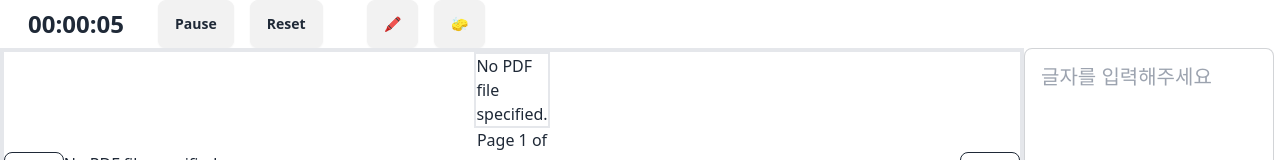
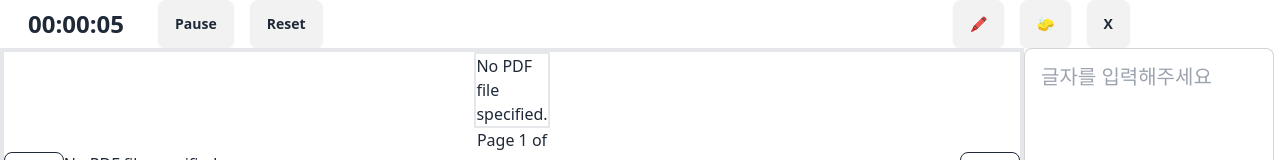
Before and after one commit to josuk0212/Help-Presentation, a React (Vite) app: page /Speaker in a window 1280 px wide. Shown: the top 160 px of the page. Built offline with nearby package versions, Linux system fonts and the light colour scheme.

Commit message:
feat: 발표자 페이지 나가기 버튼 UI 구현

```diff
--- a/src/components/PresentationPage/SpeakerPage.jsx
+++ b/src/components/PresentationPage/SpeakerPage.jsx
@@ -9,6 +9,7 @@ function SpeakerPage() {
     useOnOffStore();
   const pdfUrl = localStorage.getItem("pdfUrl");
   const drawButtonTitle = ["🖍️", "🧽"];
+  const closeButtonTitle = "X";
 
   function getCursorCoordinate(event) {
     const coordX = event.nativeEvent.offsetX;
@@ -36,7 +37,7 @@ function SpeakerPage() {
         <div>
           <Timer />
         </div>
-        <div className="flex ml-11 gap-4">
+        <div className="flex ml-[630px] gap-4">
           <Button
             onClickEvent={handleDrawingToggle}
             title={drawButtonTitle[0]}
@@ -45,6 +46,7 @@ function SpeakerPage() {
             onClickEvent={handleClearDrawing}
             title={drawButtonTitle[1]}
           />
+          <Button title={closeButtonTitle} />
         </div>
       </div>
       <div className="flex">
```
